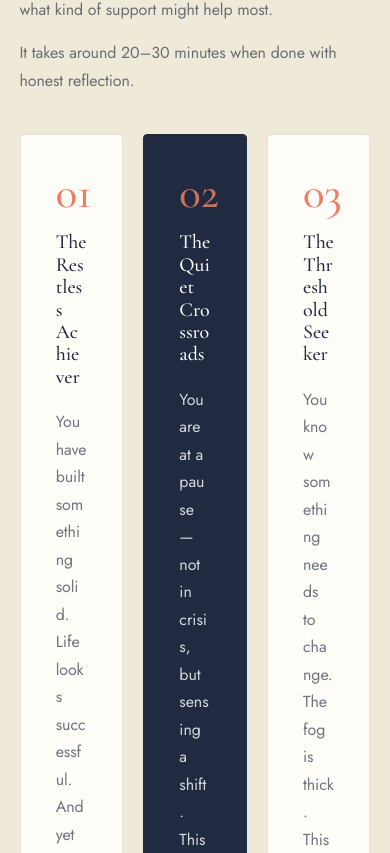
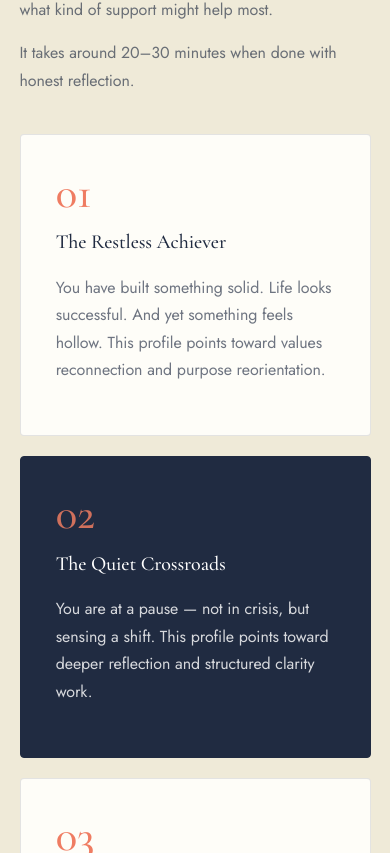
Before and after one commit to GrafBenson/Spark-Life-Lab, a Next.js app: page /clarity-check in a window 390 px wide. Shown: the part 1031-1884 px from the top of the page. Built offline with nearby package versions, Linux system fonts and the light colour scheme.

Commit message:
Fix mobile Clarity Check profile cards

```diff
--- a/app/clarity-check/page.tsx
+++ b/app/clarity-check/page.tsx
@@ -54,7 +54,7 @@ export default function ClarityCheckPage() {
 
           {/* 3 result profiles */}
           <div
-            className="steps"
+            className="steps clarity-profile-steps"
             style={{ gridTemplateColumns: "repeat(3, minmax(0,1fr))", marginTop: "2.5rem" }}
           >
             <article className="step-card step-card-default">
--- a/app/globals.css
+++ b/app/globals.css
@@ -1634,6 +1634,10 @@ main {
     grid-template-columns: 1fr;
   }
 
+  .clarity-profile-steps {
+    grid-template-columns: minmax(0, 1fr) !important;
+  }
+
   .cookie-panel {
     padding: 0.85rem 1.25rem;
   }
```
Also changed, not shown: 1 other file (tests, documents, lock files or other folders).
